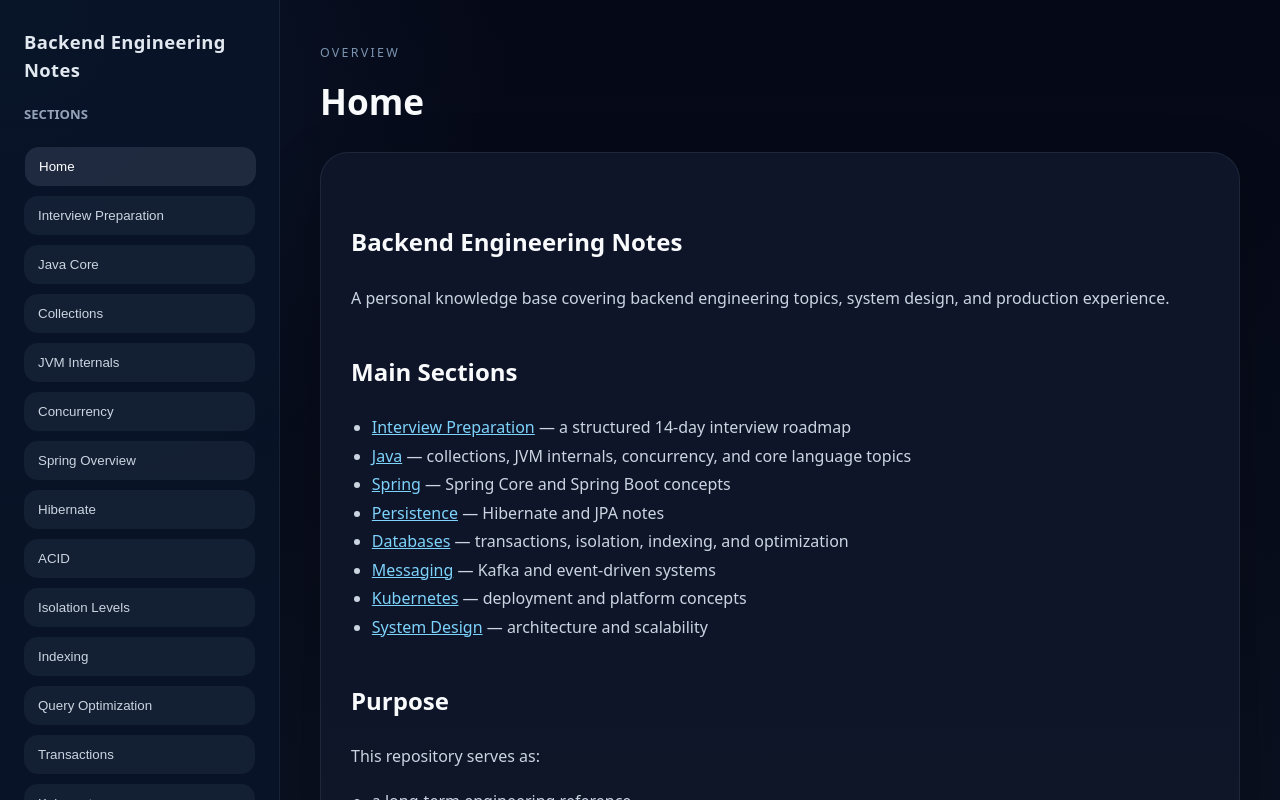
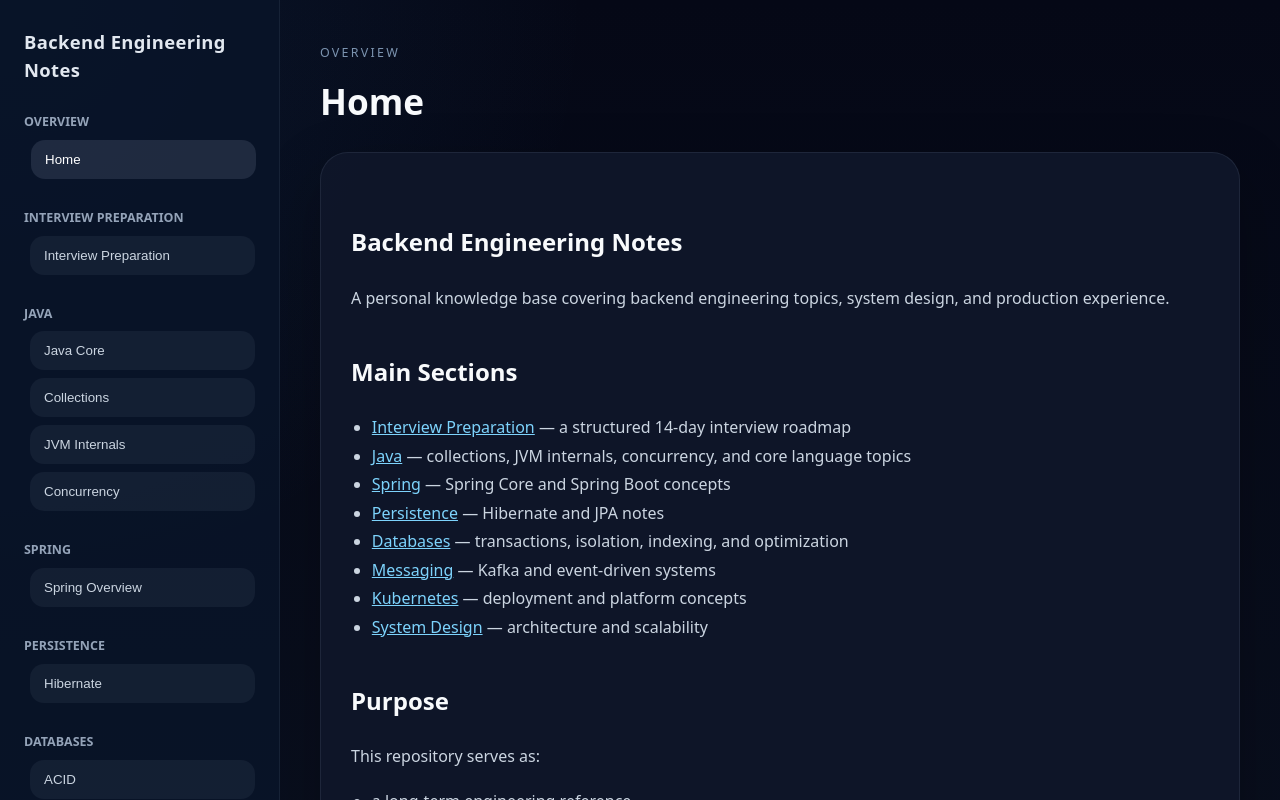
Before and after one commit to ameltonyan/backend-engineering-notes, a React (Vite) app: page / in a window 1280 px wide. Shown: the top 800 px of the page. Built offline with nearby package versions, Linux system fonts and the light colour scheme.

Commit message:
organize sections

```diff
--- a/src/components/Sidebar.css
+++ b/src/components/Sidebar.css
@@ -43,3 +43,23 @@
   color: #fff;
   transform: translateX(1px);
 }
+
+/* Section grouping styles */
+.sidebar-section {
+  margin-bottom: 12px;
+}
+
+.section-group-title {
+  font-size: 0.78rem;
+  font-weight: 700;
+  text-transform: uppercase;
+  color: #94a3b8;
+  margin: 8px 0;
+}
+
+.section-items {
+  display: flex;
+  flex-direction: column;
+  gap: 8px;
+  margin-left: 6px;
+}
--- a/src/components/Sidebar.tsx
+++ b/src/components/Sidebar.tsx
@@ -8,12 +8,25 @@ type SidebarProps = {
 }
 
 function Sidebar({ pages, activePageId, onSelectPage }: SidebarProps) {
+  const sections = pages.reduce((acc, page) => {
+    const key = page.section || 'Other'
+    if (!acc[key]) acc[key] = []
+    acc[key].push(page)
+    return acc
+  }, {} as Record<string, ContentPageMeta[]>)
+
+  const sectionNames = Object.keys(sections)
+
   return (
     <aside className="sidebar">
       <div className="brand">Backend Engineering Notes</div>
+
       <div className="nav-section">
-        <div className="nav-section-title">Sections</div>
-        {pages.map((page) => (
+        {sectionNames.map((section) => (
+          <div className="sidebar-section" key={section}>
+            <div className="section-group-title">{section}</div>
+            <div className="section-items">
+              {sections[section].map((page) => (
                 <button
                   key={page.id}
                   className={page.id === activePageId ? 'nav-item active' : 'nav-item'}
@@ -23,6 +36,9 @@ function Sidebar({ pages, activePageId, onSelectPage }: SidebarProps) {
                 </button>
               ))}
             </div>
+          </div>
+        ))}
+      </div>
     </aside>
   )
 }
```
Lines whose indentation alone changed are shown as unchanged.
